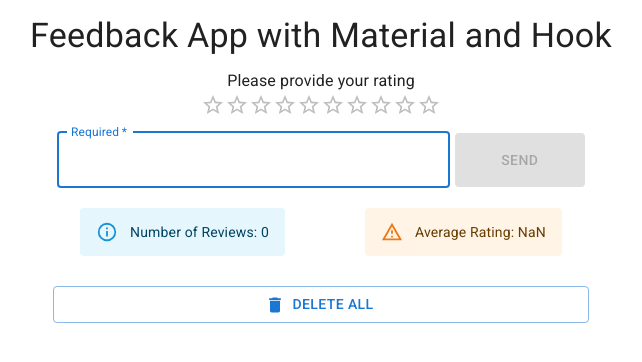
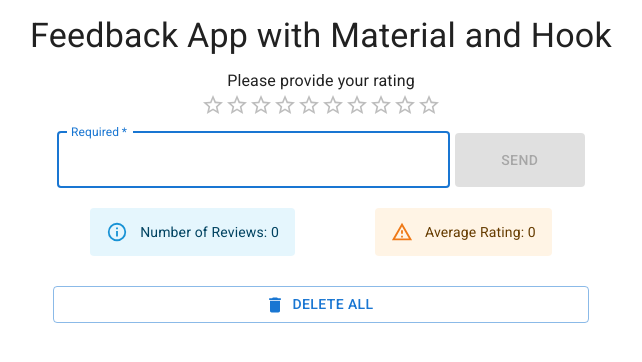
Before and after one commit to goodwill80/material-feedback-app, a React (Create React App) app: page / in a window 1280 px wide. Shown: the top 362 px of the page, without its empty margins (319-961 px from the left). Built offline with nearby package versions, Linux system fonts and the light colour scheme.

Commit message:
fixed bug on stats

```diff
--- a/src/components/FeedbackStats/FeedbackStats.jsx
+++ b/src/components/FeedbackStats/FeedbackStats.jsx
@@ -13,7 +13,7 @@ function FeedbackStats() {
   return (
     <Container sx={{display: "flex", justifyContent: "center", width: "100%"}}>
     <Alert sx={{marginRight: "80px"}} severity="info">Number of Reviews: { feedbacks.length }</Alert>
-    <Alert severity="warning">Average Rating: { avgRating }</Alert>
+    <Alert severity="warning">Average Rating: { avgRating > 0 ?  avgRating : 0}</Alert>
     </Container>
   )
 }
```
